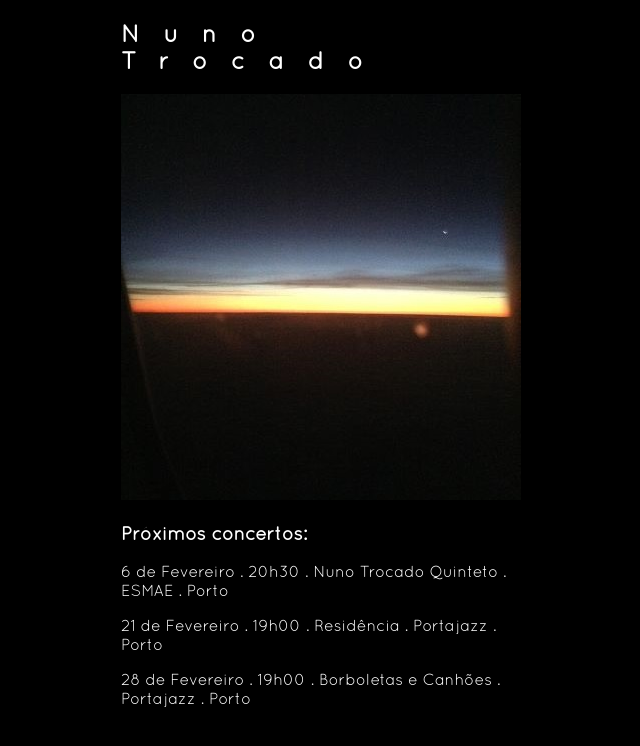
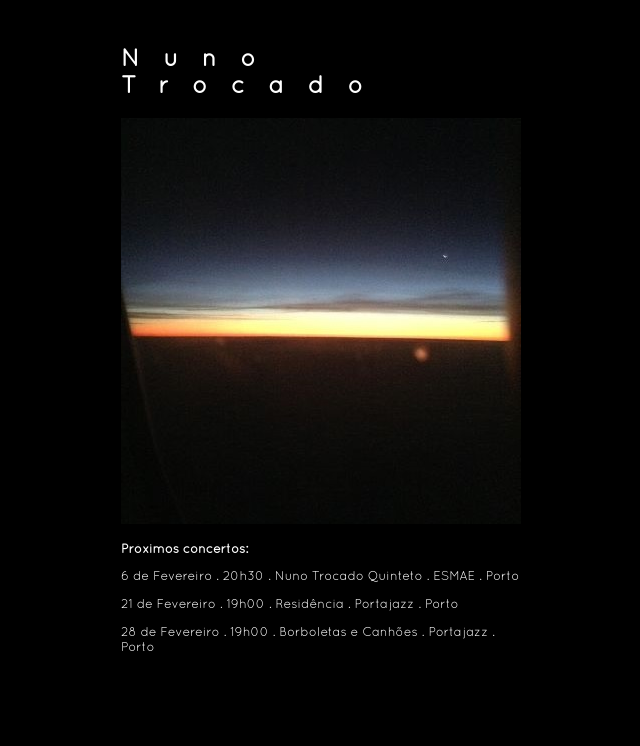
Before and after one commit to ntrocado/ntrocado.github.io, a Jekyll site: the page built from index.html, in a window 1280 px wide. Shown: the top 746 px of the page, without its empty margins (319-959 px from the left). Built offline with Jekyll 4.4.1, drawn with Linux system fonts in a browser that asks for light colours.

Commit message:
Update main.css

```diff
--- a/css/main.css
+++ b/css/main.css
@@ -1,11 +1,13 @@
 body {
 	background: black;
-	color: white }
+	color: white;
+	font-size: 100%;
+}
 section {
--	background: black;
--       color: white;
--       border-radius: 1em;
--       padding: 1em;
+	background: black;
+        color: white;
+        border-radius: 1em;
+        padding: 1em;
 	margin-left: auto;
 	margin-right: auto;
 	width: 400px;
@@ -29,3 +31,10 @@
 	font-family: quicksandregular, Georgia, sans-serif;
 	letter-spacing: 1em;
 }
+h3, p {
+	font-size: 0.8em;
+}
+h3 {
+	font-weight: bold;
+}
+}
```
